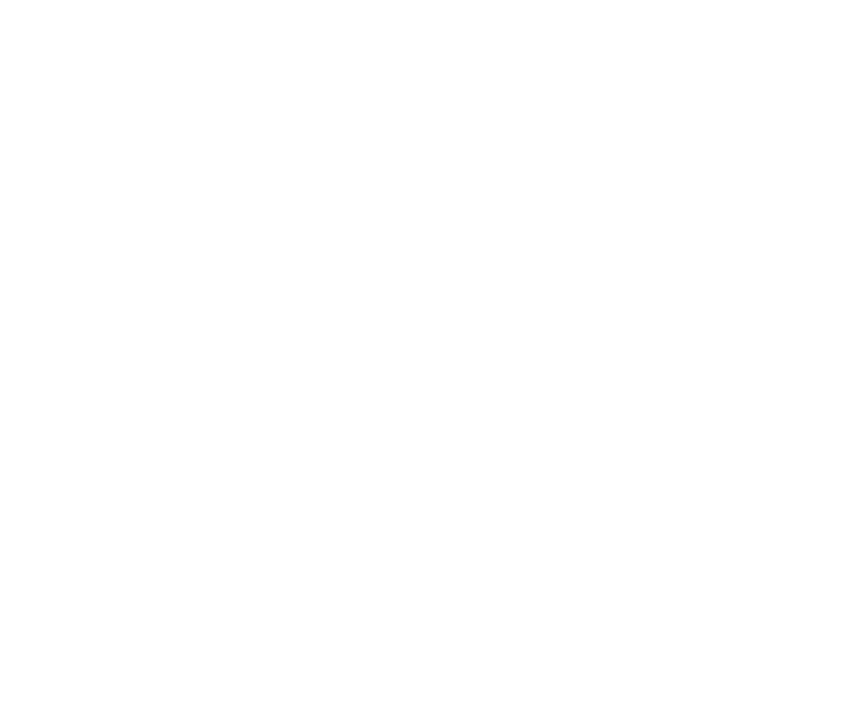
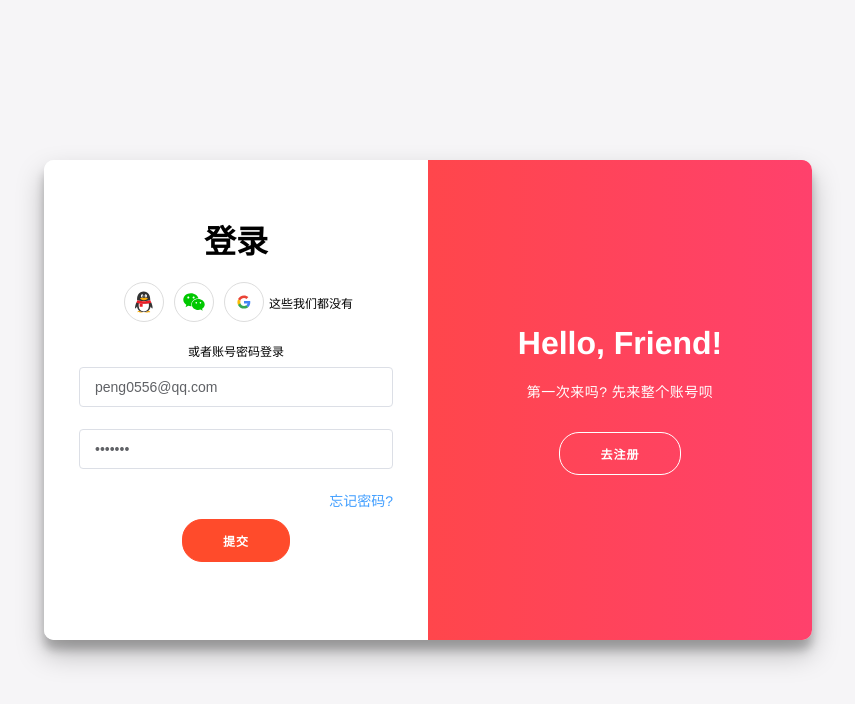
Before and after one commit to RockChang0556/web-home, a Vue app: page /login in a window 1280 px wide. Before the commit this address had no page. Shown: the top 704 px of the page, without its empty margins (212-1067 px from the left). Built offline with nearby package versions, Linux system fonts and the light colour scheme.

Commit message:
feat: 添加登录页面

```diff
--- a/src/router/index.ts
+++ b/src/router/index.ts
@@ -6,6 +6,11 @@
 		name: 'home',
 		component: () => import('@/views/home/home.vue'),
 	},
+	{
+		path: '/login',
+		name: 'login',
+		component: () => import('@/views/login/index.vue'),
+	},
 ];
 const router = createRouter({
 	history: createWebHistory(import.meta.env.VITE_BASE_URL),
--- a/src/services/extends/services.auto.ts
+++ b/src/services/extends/services.auto.ts
@@ -1,7 +1,7 @@
 /*
  * @Author: Peng zhang
  * @Date: 2021-01-06 10:12:49
- * @LastEditTime: 2021-04-25 10:11:30
+ * @LastEditTime: 2021-08-08 16:28:37
  * @Description:
  */
 import { FetchService } from '@/utils/axois';
@@ -19,8 +19,7 @@
 	 * @method
 	 */
 	public async login(params: { payload?: any; query?: {}; path?: {} }) {
-		let path = '';
-		path = '/user/login';
+		let path = '/user/login';
 		let body: any;
 		let queryParameters: any = {};
 
--- /dev/null
+++ b/src/views/login/index.vue
@@ -0,0 +1,287 @@
+<template>
+	<div class="global-login">
+		<div class="container" :class="{ 'register-active': isRegisterActive }">
+			<div class="form-container sign-up-container">
+				<div class="form-container-cont">
+					<h1>创建账号</h1>
+					<register-form></register-form>
+				</div>
+			</div>
+			<div class="form-container sign-in-container">
+				<div class="form-container-cont">
+					<h1>登录</h1>
+					<login-form></login-form>
+				</div>
+			</div>
+			<div class="overlay-container">
+				<div class="overlay">
+					<div class="overlay-panel overlay-left">
+						<h1>Welcome Back!</h1>
+						<p>
+							To keep connected with us please login with your personal info
+						</p>
+						<button class="ghost" @click="onSwitchRegister(false)">
+							去登录
+						</button>
+					</div>
+					<div class="overlay-panel overlay-right">
+						<h1>Hello, Friend!</h1>
+						<p>第一次来吗? 先来整个账号呗</p>
+						<button class="ghost" @click="onSwitchRegister(true)">
+							去注册
+						</button>
+					</div>
+				</div>
+			</div>
+		</div>
+	</div>
+</template>
+
+<script lang="ts">
+import { defineComponent, ref } from 'vue';
+import LoginForm from './login-form.vue';
+import RegisterForm from './register-form.vue';
+export default defineComponent({
+	name: 'global-login',
+	components: {
+		LoginForm,
+		RegisterForm,
+	},
+	props: {},
+	setup() {
+		// 切换登录/注册
+		const { isRegisterActive, onSwitchRegister } = useLoginOrRegister();
+		return {
+			isRegisterActive,
+			onSwitchRegister,
+		};
+	},
+});
+
+// 切换登录/注册
+function useLoginOrRegister() {
+	const isRegisterActive = ref(false);
+	const onSwitchRegister = (isLogin: boolean) => {
+		isRegisterActive.value = isLogin;
+	};
+	return {
+		isRegisterActive,
+		onSwitchRegister,
+	};
+}
+</script>
+
+<style lang="less">
+// @import url('https://fonts.googleapis.com/css?family=Montserrat:400,800');
+.global-login {
+	width: 100vw;
+	background: #f6f5f7;
+	display: flex;
+	justify-content: center;
+	align-items: center;
+	flex-direction: column;
+	height: 100vh;
+
+	p {
+		font-size: 14px;
+		font-weight: 300;
+		line-height: 20px;
+		letter-spacing: 0.5px;
+		margin: 20px 0 30px;
+	}
+
+	span {
+		font-size: 12px;
+	}
+
+	a {
+		color: #333;
+		font-size: 14px;
+		text-decoration: none;
+		margin: 15px 0;
+	}
+
+	button {
+		border-radius: 20px;
+		border: 1px solid #ff4b2b;
+		background-color: #ff4b2b;
+		color: #ffffff;
+		font-size: 12px;
+		font-weight: bold;
+		padding: 12px 40px;
+		letter-spacing: 1px;
+		text-transform: uppercase;
+		transition: transform 80ms ease-in;
+		&:active {
+			transform: scale(0.95);
+		}
+		&:focus {
+			outline: none;
+		}
+		&.ghost {
+			background-color: transparent;
+			border-color: #ffffff;
+		}
+	}
+
+	.form-container-cont {
+		background-color: #ffffff;
+		display: flex;
+		justify-content: center;
+		flex-direction: column;
+		padding: 0 35px;
+		height: 100%;
+		text-align: center;
+		> div {
+			display: flex;
+			align-items: center;
+			justify-content: center;
+			flex-direction: column;
+		}
+	}
+
+	.container {
+		background-color: #fff;
+		border-radius: 10px;
+		box-shadow: 0 14px 28px rgba(0, 0, 0, 0.25), 0 10px 10px rgba(0, 0, 0, 0.22);
+		position: relative;
+		overflow: hidden;
+		width: 768px;
+		max-width: 100%;
+		min-height: 480px;
+	}
+
+	.form-container {
+		position: absolute;
+		top: 0;
+		height: 100%;
+		transition: all 0.6s ease-in-out;
+	}
+
+	.sign-in-container {
+		left: 0;
+		width: 50%;
+		z-index: 2;
+	}
+
+	.container.register-active .sign-in-container {
+		transform: translateX(100%);
+	}
+
+	.sign-up-container {
+		left: 0;
+		width: 50%;
+		opacity: 0;
+		z-index: 1;
+	}
+
+	.container.register-active .sign-up-container {
+		transform: translateX(100%);
+		opacity: 1;
+		z-index: 5;
+		animation: show 0.6s;
+	}
+
+	@keyframes show {
+		0%,
+		49.99% {
+			opacity: 0;
+			z-index: 1;
+		}
+
+		50%,
+		100% {
+			opacity: 1;
+			z-index: 5;
+		}
+	}
+
+	.overlay-container {
+		position: absolute;
+		top: 0;
+		left: 50%;
+		width: 50%;
+		height: 100%;
+		overflow: hidden;
+		transition: transform 0.6s ease-in-out;
+		z-index: 100;
+	}
+
+	.container.register-active .overlay-container {
+		transform: translateX(-100%);
+	}
+
+	.overlay {
+		background: #ff416c;
+		background: -webkit-linear-gradient(to right, #ff4b2b, #ff416c);
+		background: linear-gradient(to right, #ff4b2b, #ff416c);
+		background-repeat: no-repeat;
+		background-size: cover;
+		background-position: 0 0;
+		color: #ffffff;
+		position: relative;
+		left: -100%;
+		height: 100%;
+		width: 200%;
+		transform: translateX(0);
+		transition: transform 0.6s ease-in-out;
+	}
+
+	.container.register-active .overlay {
+		transform: translateX(50%);
+	}
+
+	.overlay-panel {
+		position: absolute;
+		display: flex;
+		align-items: center;
+		justify-content: center;
+		flex-direction: column;
+		// padding: 0 40px;
+		text-align: center;
+		top: 0;
+		height: 100%;
+		width: 50%;
+		transform: translateX(0);
+		transition: transform 0.6s ease-in-out;
+	}
+
+	.overlay-left {
+		transform: translateX(-20%);
+	}
+
+	.container.register-active .overlay-left {
+		transform: translateX(0);
+	}
+
+	.overlay-right {
+		right: 0;
+		transform: translateX(0);
+	}
+
+	.container.register-active .overlay-right {
+		transform: translateX(20%);
+	}
+
+	.social-container {
+		margin: 20px 0;
+		display: flex;
+		justify-content: center;
+		align-items: center;
+		a {
+			border: 1px solid #dddddd;
+			border-radius: 50%;
+			display: inline-block;
+			margin: 0 5px;
+			height: 40px;
+			width: 40px;
+			line-height: 40px;
+			font-size: 22px;
+			transition: 0.3s;
+			&:hover {
+				border-color: #ff4b2b;
+			}
+		}
+	}
+}
+</style>
--- /dev/null
+++ b/src/views/login/login-form.vue
@@ -0,0 +1,141 @@
+<!--
+ * @Author: Rock Chang
+ * @Date: 2021-08-08 14:28:04
+ * @LastEditTime: 2021-08-08 19:06:29
+ * @Description: 登录表单
+-->
+<template>
+	<div class="login-content">
+		<div class="social-container">
+			<a href="#" class="social"><r-icon name="QQ" /></a>
+			<a href="#" class="social"><r-icon name="weixin" /></a>
+			<a href="#" class="social"><r-icon name="guge" /></a>
+			<span>这些我们都没有</span>
+		</div>
+		<span>或者账号密码登录</span>
+		<el-form
+			:model="loginForm"
+			:rules="loginRules"
+			ref="loginFormRef"
+			class="login-form-elform"
+			@submit.native.prevent
+		>
+			<el-form-item label="账号" prop="account">
+				<el-input
+					placeholder="手机/邮箱"
+					v-model="loginForm.account"
+					autocomplete="off"
+				></el-input>
+			</el-form-item>
+			<el-form-item label="确认密码" prop="password">
+				<el-input
+					type="password"
+					placeholder="密码"
+					v-model="loginForm.password"
+					autocomplete="off"
+				></el-input>
+			</el-form-item>
+			<el-form-item>
+				<div class="forgot-pass">
+					<a href="#" class="">忘记密码?</a>
+				</div>
+				<button @click="onSubmitForm('loginForm')">提交</button>
+			</el-form-item>
+		</el-form>
+	</div>
+</template>
+
+<script lang="ts">
+import { defineComponent, reactive, ref } from 'vue';
+import { extendsServiceAuto } from '@/services';
+import { ElMessage } from 'element-plus';
+
+export default defineComponent({
+	name: 'login-content',
+	components: {},
+	props: {},
+	setup() {
+		const loginForm = reactive({
+			account: 'peng0556@qq.com',
+			password: 'a123456',
+		});
+		const { loginRules } = useRules();
+
+		const loginFormRef: any = ref(null);
+		const onSubmitForm = (formName: string) => {
+			loginFormRef.value.validate((valid: boolean) => {
+				if (valid) {
+					toLogin();
+				}
+			});
+		};
+		const toLogin = async () => {
+			const res = await extendsServiceAuto.login({ payload: loginForm });
+			ElMessage.success(res.message);
+		};
+		return {
+			loginFormRef,
+			loginForm,
+			loginRules,
+			onSubmitForm,
+		};
+	},
+});
+
+function useRules() {
+	const validateAccount = (rule: any, value: any, callback: any) => {
+		const phoneOrEmailReg =
+			/(^(\w-*\.*)+@(\w-?)+(\.\w{2,})+$)|(^1[3|4|5|7|8]\d{9}$)/;
+		if (!phoneOrEmailReg.test(value)) {
+			callback(new Error('手机/邮箱格式不正确'));
+		} else {
+			callback();
+		}
+	};
+	const validatePass = (rule: any, value: any, callback: any) => {
+		const passReg = /^[a-zA-Z]\w{5,17}$/;
+		if (!passReg.test(value)) {
+			callback(
+				new Error('密码以字母开头，长度在6~18之间，只能包含字母、数字和下划线')
+			);
+		} else {
+			callback();
+		}
+	};
+
+	const loginRules = {
+		account: [
+			{ required: true, message: '请输入账号', trigger: 'blur' },
+			{ min: 6, max: 30, message: '长度在 6 到 30 个字符', trigger: 'blur' },
+			{ validator: validateAccount, trigger: 'blur' },
+		],
+		password: [
+			{ required: true, message: '请输入密码', trigger: 'blur' },
+			{ min: 6, message: '长度在不得少于 6 个字符', trigger: 'blur' },
+			{ validator: validatePass, trigger: 'blur' },
+		],
+	};
+	return { loginRules };
+}
+</script>
+
+<style lang="less">
+.login-content {
+	.login-form-elform {
+		width: 100%;
+		margin-top: 8px;
+		.el-form-item__label {
+			display: none;
+		}
+		.forgot-pass {
+			text-align: right;
+			height: 20px;
+			line-height: 20px;
+			margin-bottom: 8px;
+			a {
+				color: #409eff;
+			}
+		}
+	}
+}
+</style>
--- /dev/null
+++ b/src/views/login/register-form.vue
@@ -0,0 +1,34 @@
+<!--
+ * @Author: Rock Chang
+ * @Date: 2021-08-08 14:34:51
+ * @LastEditTime: 2021-08-08 14:35:25
+ * @Description:
+-->
+<template>
+	<div class="register-content">
+		<div class="social-container">
+			<a href="#" class="social"><i class="fab fa-facebook-f"></i></a>
+			<a href="#" class="social"><i class="fab fa-google-plus-g"></i></a>
+			<a href="#" class="social"><i class="fab fa-linkedin-in"></i></a>
+		</div>
+		<span>or use your email for registration</span>
+		<input type="text" placeholder="Name" />
+		<input type="email" placeholder="Email" />
+		<input type="password" placeholder="Password" />
+		<button>Sign Up</button>
+	</div>
+</template>
+
+<script lang="ts">
+import { defineComponent } from 'vue';
+export default defineComponent({
+	name: 'register-content',
+	components: {},
+	props: {},
+	setup() {
+		return {};
+	},
+});
+</script>
+
+<style lang="less"></style>
```
Also changed, not shown: src/utils/axois.ts (+4 -3 lines).
